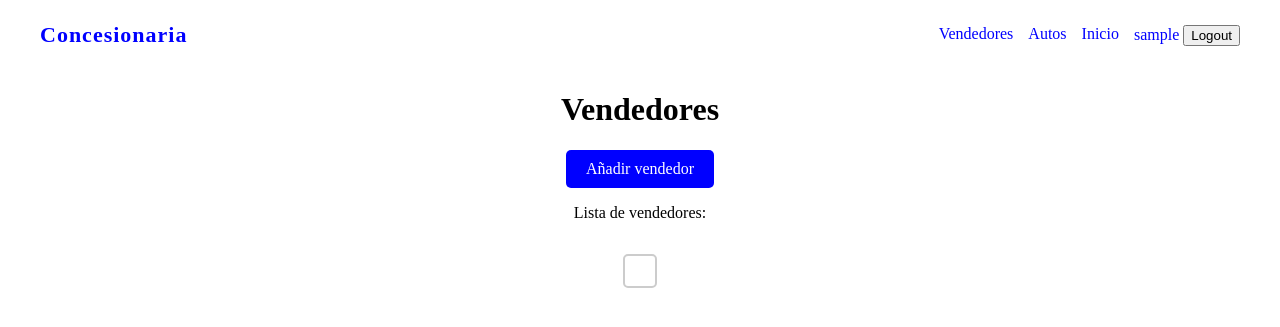
After one commit to mchena6/Django-concesionaria, a Django app: page /vendedores/ in a window 1280 px wide. The commit adds this page. Shown: the top 327 px of the page. Run offline with Django 5.2, Linux system fonts and the light colour scheme; the visitor is signed in with stand-in values (Sample User, id 1); data that the repository does not hold is empty.

Commit message:
vendedores page added and fixes

```diff
--- a/concesionaria/autos/static/autos/styles.css
+++ b/concesionaria/autos/static/autos/styles.css
@@ -63,7 +63,6 @@
     gap:20px;
     text-align: center;
     align-items: center;
-    background-color: yellow;
     max-width: 100%;
 }
 
--- a/concesionaria/autos/templates/autos/base.html
+++ b/concesionaria/autos/templates/autos/base.html
@@ -17,6 +17,7 @@
     </div>
 
     <div class="navbar-links">
+        <a href="{% url 'vendedores' %}">Vendedores</a>
         <a href="{% url 'autos' %}">Autos</a>
         <a href="{% url 'inicio' %}">Inicio</a>
         {% if user.is_authenticated %}
--- /dev/null
+++ b/concesionaria/autos/templates/autos/vendedores.html
@@ -0,0 +1,28 @@
+{% extends "autos/base.html" %}
+
+{% block title %} Autos {% endblock %}
+
+{% block body %}
+
+<h1>Vendedores</h1>
+<a class="btn" href="{% url 'crear_vendedor' %}">Añadir vendedor</a>
+<p>Lista de vendedores:</p>
+<ul class="box-cars">
+    <div class="car-item">
+        {% for v in vendedores %}
+        <li>Nombre: {{ v.nombre }}</li>
+        <li>Correo: {{ v.correo }}</li>
+        <li>Teléfono: {{ v.telefono }}</li>
+        {% if v.activo %}
+            <p>Vendedor activo</p>
+            <a class="btn btn-eliminar" href="{% url 'eliminar_vendedor' v.id %}"> Dar de baja </a>
+            <a class="btn" href="{% url 'editar_vendedor' v.id %}"> Editar </a>
+        {% else %}
+            <p>Activar vendedor</p>
+            <a class="btn" href="{% url 'eliminar_vendedor' v.id %}"> Activar </a>
+        {% endif %}
+        <hr />
+        {% endfor %}
+    </div>
+</ul>
+{% endblock %}
--- a/concesionaria/autos/urls.py
+++ b/concesionaria/autos/urls.py
@@ -4,6 +4,7 @@ from . import views
 urlpatterns= [
         path("", views.inicio, name="inicio"),
         path("autos/", views.autos, name="autos"),
+        path("vendedores/", views.vendedores, name="vendedores"),
         path("crear", views.crear_auto, name="crear_auto"),
         path("editar/<int:id>", views.editar_auto, name="editar_auto"),
         path("eliminar/<int:id>",views.eliminar_auto, name="eliminar_auto"),
--- a/concesionaria/autos/views.py
+++ b/concesionaria/autos/views.py
@@ -6,12 +6,15 @@ from django.contrib.auth.decorators import login_required
 
 # Create your views here.
 
-
 @login_required
 def autos(request):
     autos = Auto.objects.all().order_by("-id").filter(activo=True)
     return render(request, "autos/autos.html", {"autos": autos})
 
+@login_required
+def vendedores(request):
+    vendedores = Vendedor.objects.all().order_by("-id")
+    return render(request, "autos/vendedores.html", {"vendedores": vendedores})
 
 def inicio(request):
     return render(request, "autos/inicio.html")
@@ -62,7 +65,7 @@ def crear_vendedor(request):
         form = VendedorForm()
         return render(request, "autos/crear_vendedor.html", {"form": form})
 
-
+@login_required
 def editar_vendedor(request, id):
     vendedor = get_object_or_404(Vendedor, id=id)
 
@@ -77,12 +80,15 @@ def editar_vendedor(request, id):
 
     return render(request, "autos/editar_vendedor.html", {"form": form})
 
-
+@login_required
 def eliminar_vendedor(request, id):
     vendedor = get_object_or_404(Vendedor, id=id)
 
     if request.method == "POST":
-        vendedor.activo = False
+        if vendedor.activo:
+            vendedor.activo = False
+        else:
+            vendedor.activo = True
         vendedor.save()
 
         return redirect("autos")
```
